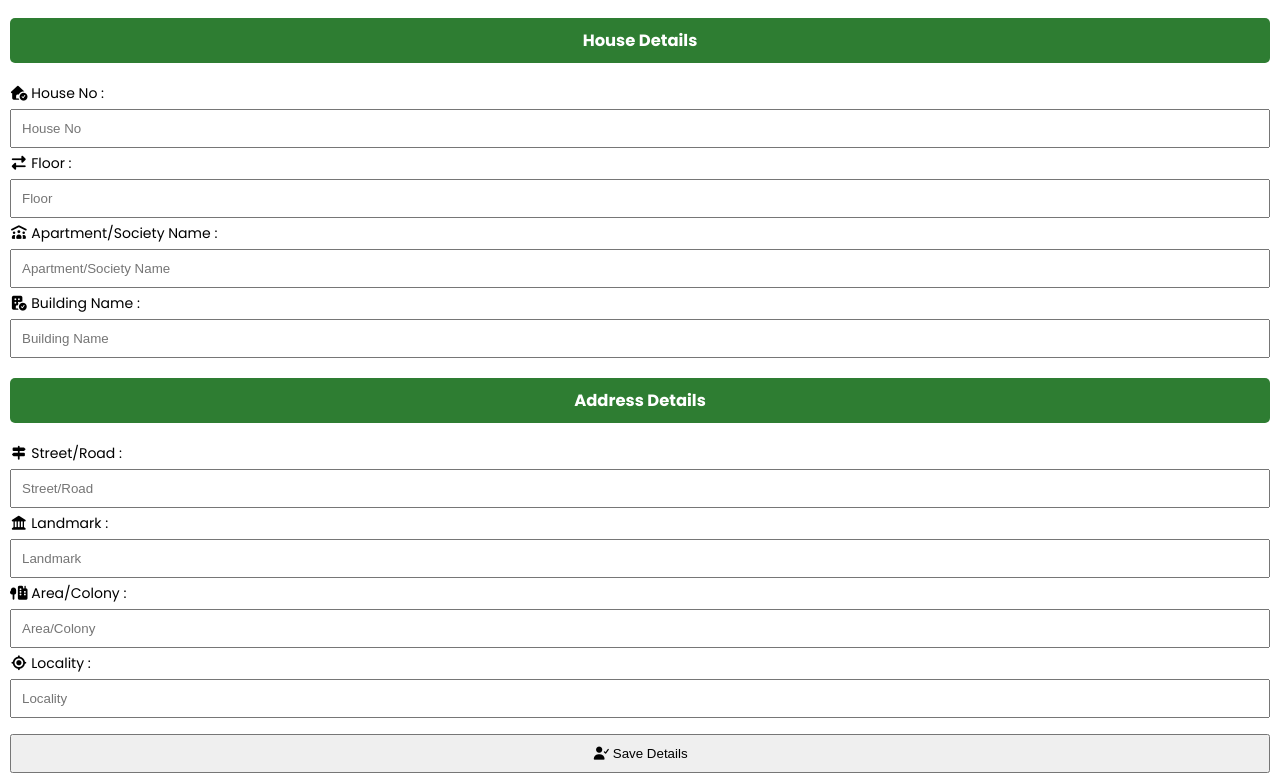
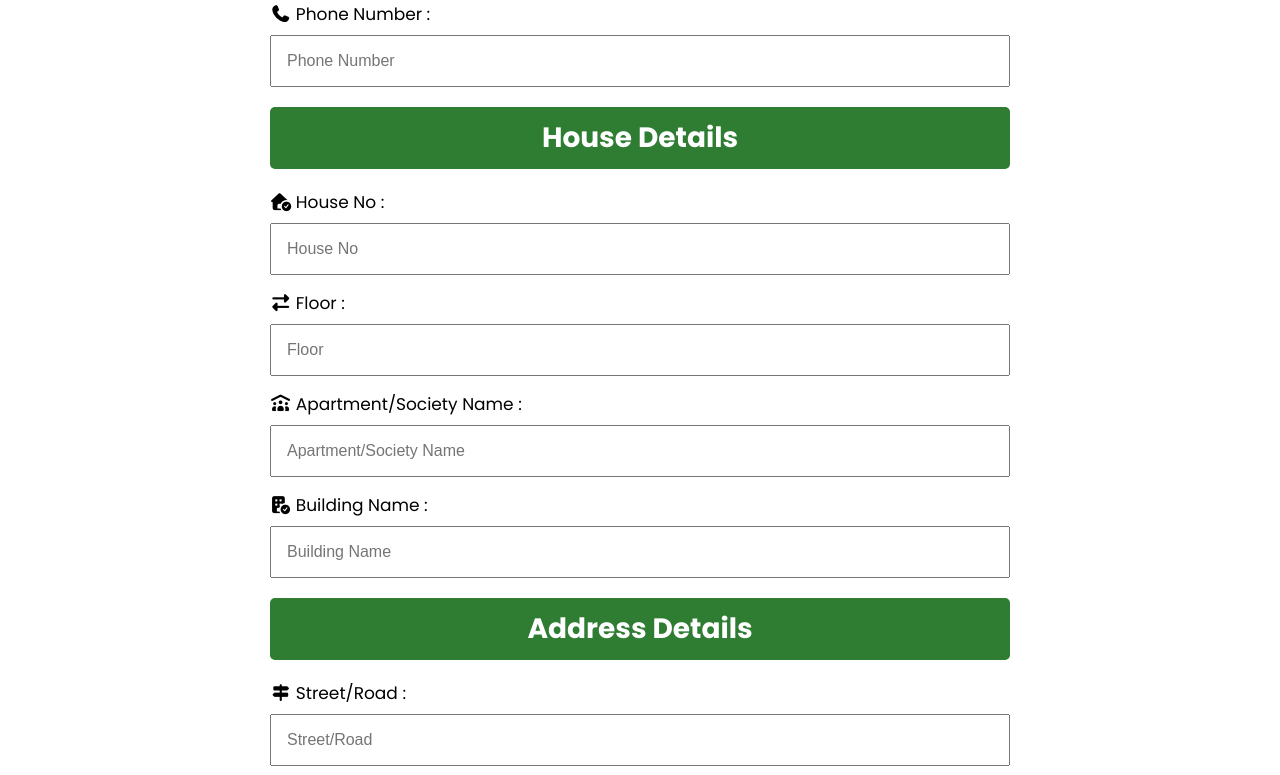
Before and after one commit to imry06/EasyBasket, a React (Vite) app: page /profile in a window 1280 px wide. Shown: the part 407-1182 px from the top of the page. Built offline with nearby package versions, Linux system fonts and the light colour scheme.

Commit message:
css breakpoints profile-form.css updated.

```diff
--- a/src/css/profile-form.css
+++ b/src/css/profile-form.css
@@ -27,3 +27,135 @@
     padding: 10px;
     margin-top: 1rem;
 }
+
+/* ==========================
+   Mobile (Default)
+   0px - 767px
+========================== */
+
+.profile-form{
+    padding: 10px;
+    font-size: 14px;
+}
+
+.profile-form h3{
+    margin: 20px 0;
+    text-align: center;
+    color: #fff;
+    padding: 10px;
+    background-color: #2e7d32;
+    border-radius: 5px;
+}
+
+.form-field{
+    display: flex;
+    flex-direction: column;
+    gap: 5px;
+    margin-top: 5px;
+}
+
+.form-field input{
+    padding: 10px;
+}
+
+.button-field button{
+    width: 100%;
+    padding: 10px;
+    margin-top: 1rem;
+}
+
+
+/* ==========================
+   Tablets (768px - 991px)
+========================== */
+
+@media (min-width: 768px){
+
+    .profile-form{
+        max-width: 600px;
+        margin: auto;
+        padding: 20px;
+        font-size: 15px;
+    }
+
+    .form-field input{
+        padding: 12px;
+    }
+
+    .button-field button{
+        padding: 12px;
+    }
+
+}
+
+
+/* ==========================
+   Laptops (992px - 1199px)
+========================== */
+
+@media (min-width: 992px){
+
+    .profile-form{
+        max-width: 700px;
+        margin: auto;
+        padding: 25px;
+        font-size: 16px;
+    }
+
+    .profile-form h3{
+        font-size: 24px;
+    }
+
+    .form-field{
+        margin-top: 12px;
+    }
+
+    .form-field input{
+        padding: 14px;
+        font-size: 15px;
+    }
+
+    .button-field button{
+        width: 220px;
+        display: block;
+        margin: 1.5rem auto 0;
+        padding: 14px;
+        cursor: pointer;
+    }
+
+}
+
+
+/* ==========================
+   Large Desktop (1200px+)
+========================== */
+
+@media (min-width: 1200px){
+
+    .profile-form{
+        max-width: 800px;
+        padding: 30px;
+        font-size: 17px;
+    }
+
+    .profile-form h3{
+        font-size: 28px;
+    }
+
+    .form-field{
+        gap: 8px;
+        margin-top: 15px;
+    }
+
+    .form-field input{
+        padding: 15px;
+        font-size: 16px;
+    }
+
+    .button-field button{
+        width: 250px;
+        padding: 15px;
+        font-size: 16px;
+    }
+
+}
```
